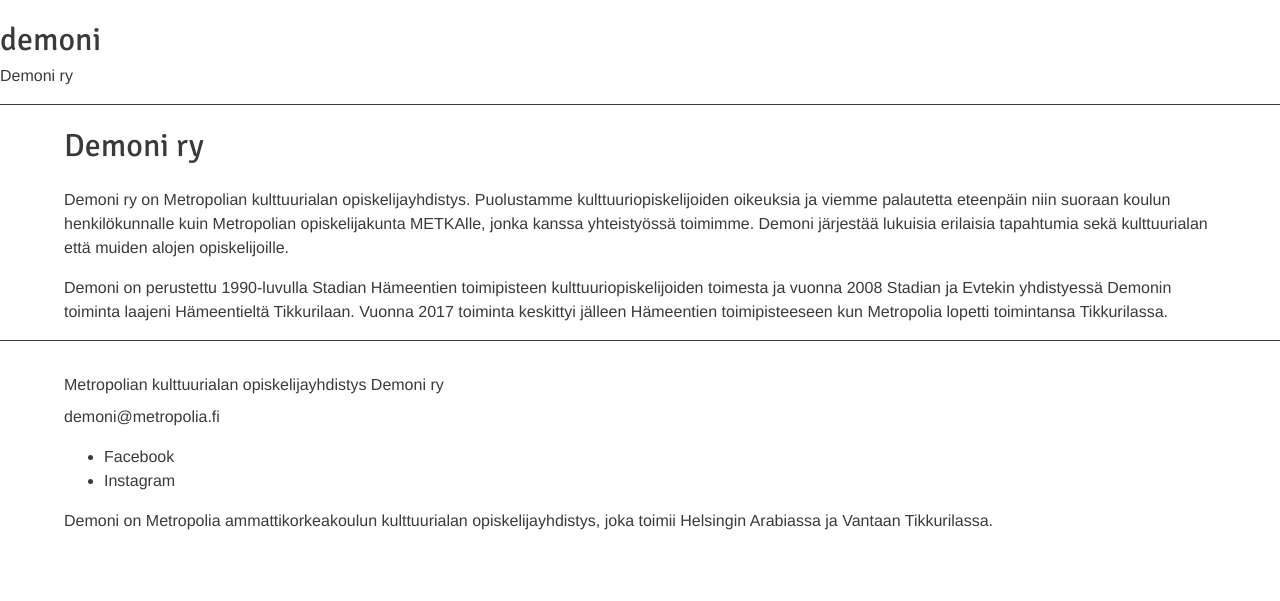
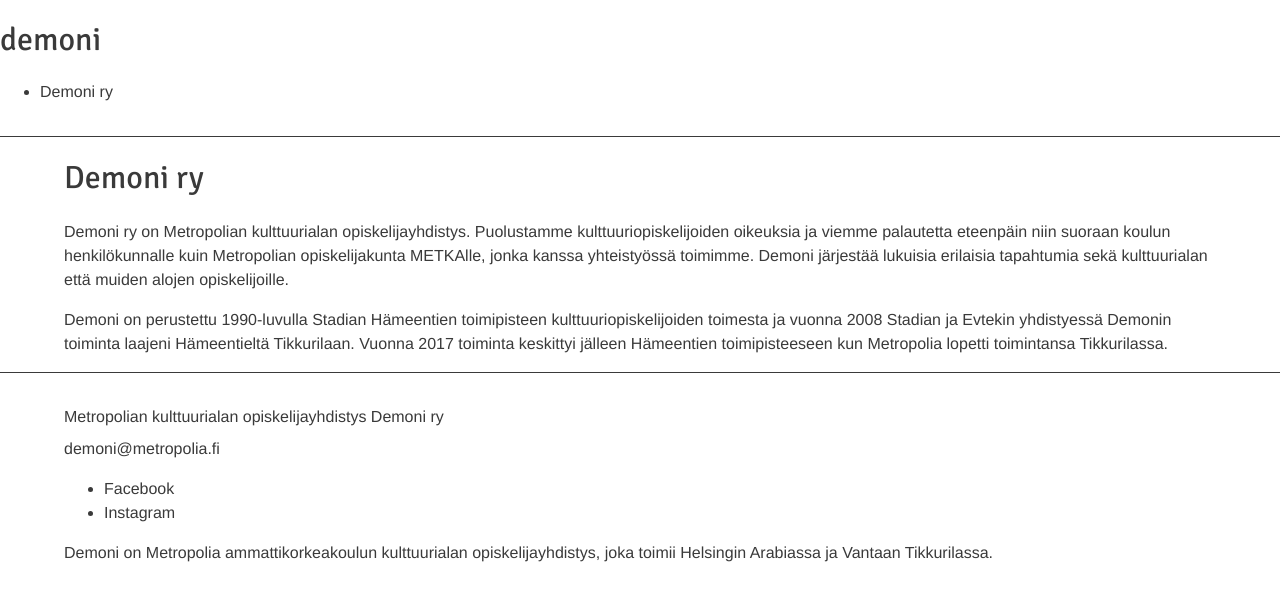
Before and after one commit to akselinurmio/demoni, a Jekyll site: the page built from _content/demoni/index.md, in a window 1280 px wide. Shown: the top 601 px of the page. Built offline with Jekyll 4.4.1, drawn with Linux system fonts in a browser that asks for light colours; our own code applies the rules of GitHub Pages for plain Markdown files.

Commit message:
Turn the main navigation into a list

```diff
--- a/_content/_includes/navigation.html
+++ b/_content/_includes/navigation.html
@@ -6,7 +6,7 @@
   {% capture current %}{{ entry.url | remove: slug }}{% endcapture %}
 
   {% if current == "//" %}
-    <a {% if page.url contains entry.url %}class="active" {% endif %}href="{{ entry.url | relative_url }}">{{ entry.title | escape }}</a>
+    <li><a {% if page.url contains entry.url %}class="active" {% endif %}href="{{ entry.url | relative_url }}">{{ entry.title | escape }}</a></li>
   {% endif %}
 
 {% endfor %}
--- a/_content/_layouts/default.html
+++ b/_content/_layouts/default.html
@@ -25,7 +25,9 @@
       <a class="Topbar-sitename" href="{{ "/" | relative_url}}">{{ site.title | escape }}</a>
 
       <nav class="Topbar-nav">
-        {% include navigation.html %}
+        <ul>
+          {% include navigation.html %}
+        </ul>
       </nav>
 
     </header>
```
